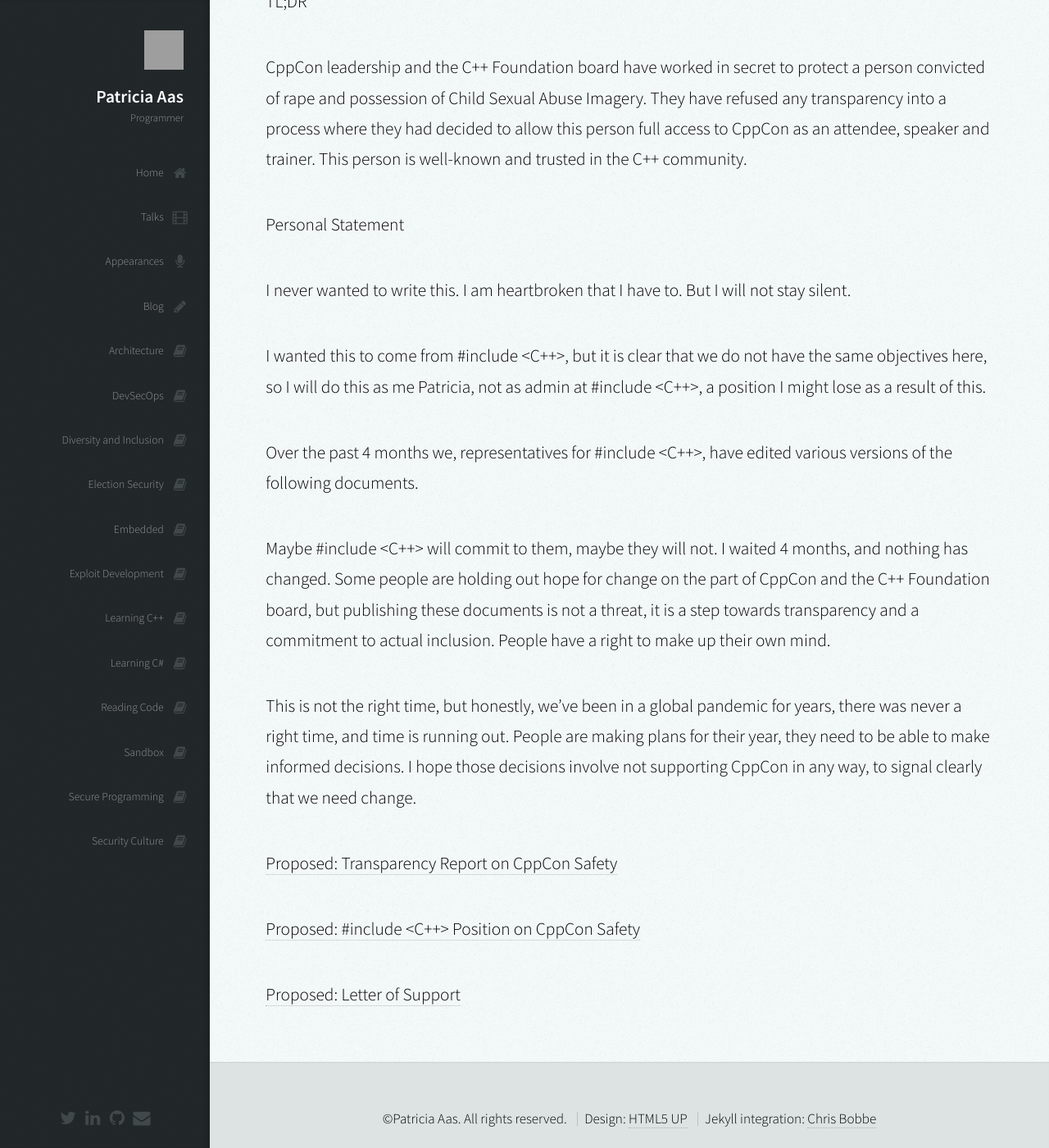
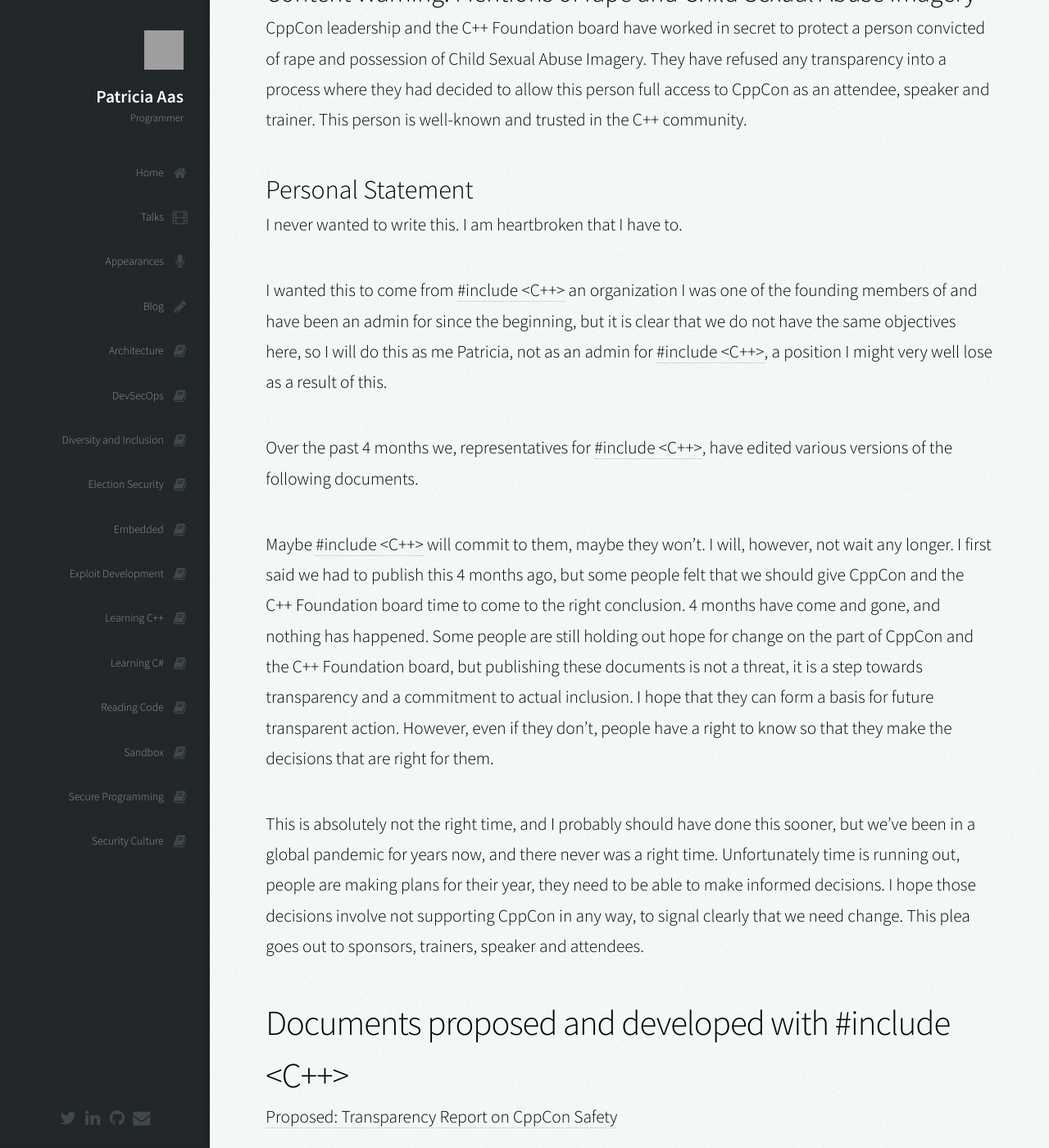
Before and after one commit to patricia-gallardo/patricia-gallardo.github.io, a Jekyll site: the page built from _posts/2022-03-08-cppcon.md, in a window 1280 px wide and 1400 px high, scrolled down 374 px. Shown: the whole window at 82% size. Built offline with Jekyll 4.4.1, drawn with Linux system fonts in a browser that asks for light colours; nearby versions of some CDN libraries; grey boxes are pictures that could not be loaded.

Commit message:
Updated personal statement

```diff
--- a/_posts/2022-03-08-cppcon.md
+++ b/_posts/2022-03-08-cppcon.md
@@ -9,34 +9,47 @@
 - /cppcon/
 ---
 
-Content Warning: Mentions of rape and Child Sexual Abuse Imagery
+## TL;DR
 
-TL;DR
+### Content Warning: Mentions of rape and Child Sexual Abuse Imagery
 
 CppCon leadership and the C++ Foundation board have worked in secret to protect a person convicted of rape and possession of
 Child Sexual Abuse Imagery. They have refused any transparency into a process where they had decided to allow this person
 full access to CppCon as an attendee, speaker and trainer. This person is well-known and trusted in the C++ community.
 
-Personal Statement
+### Personal Statement
 
-I never wanted to write this. I am heartbroken that I have to. But I will not stay silent.
+I never wanted to write this. I am heartbroken that I have to.
 
-I wanted this to come from #include <C++>, but it is clear that we do not have the same objectives here, so I will do
-this as me Patricia, not as admin at #include <C++>, a position I might lose as a result of this.
+I wanted this to come from [#include <C++>][1] an organization I was one of the founding members of and have been an
+admin for since the beginning, but it is clear that we do not have the same objectives here, so I will do this as me
+Patricia, not as an admin for [#include <C++>][1], a position I might very well lose as a result of this.
 
-Over the past 4 months we, representatives for #include <C++>, have edited various versions of the following documents.
+Over the past 4 months we, representatives for [#include <C++>][1], have edited various versions of the following
+documents.
 
-Maybe #include <C++> will commit to them, maybe they will not. I waited 4 months, and nothing has changed. Some people are
-holding out hope for change on the part of CppCon and the C++ Foundation board, but publishing these documents is not a
-threat, it is a step towards transparency and a commitment to actual inclusion. People have a right to make up their own
-mind.
+Maybe [#include <C++>][1] will commit to them, maybe they won't. I will, however, not wait any longer. I first said we
+had to publish this 4 months ago, but some people felt that we should give CppCon and the C++ Foundation board time to
+come to the right conclusion. 4 months have come and gone, and nothing has happened. Some people are still holding out
+hope for change on the part of CppCon and the C++ Foundation board, but publishing these documents is not a threat, it
+is a step towards transparency and a commitment to actual inclusion. I hope that they can form a basis for future
+transparent action. However, even if they don't, people have a right to know so that they make the decisions that are
+right for them.
 
-This is not the right time, but honestly, we've been in a global pandemic for years, there was never a right time, and
-time is running out. People are making plans for their year, they need to be able to make informed decisions. I hope
-those decisions involve not supporting CppCon in any way, to signal clearly that we need change.
+This is absolutely not the right time, and I probably should have done this sooner, but we've been in a global pandemic
+for years now, and there never was a right time. Unfortunately time is running out, people are making plans for their
+year, they need to be able to make informed decisions. I hope those decisions involve not supporting CppCon in any way,
+to signal clearly that we need change. This plea goes out to sponsors, trainers, speaker and attendees.
 
-[Proposed: Transparency Report on CppCon Safety](/2022/03/08/proposed-cppcon_safety__transparency_report.html)
+## Documents proposed and developed with #include <C++>
 
-[Proposed: #include <C++> Position on CppCon Safety](/2022/03/08/proposed-cppcon_safety__include_cpp_position.html)
+[Proposed: Transparency Report on CppCon Safety][2]
 
-[Proposed: Letter of Support](/2022/03/08/proposed-cppcon_safety__letter_of_support.html)
+[Proposed: #include <C++> Position on CppCon Safety][3]
+
+[Proposed: Letter of Support][4]
+
+[1]: https://www.includecpp.org/
+[2]: /2022/03/08/proposed-cppcon_safety__transparency_report.html
+[3]: /2022/03/08/proposed-cppcon_safety__include_cpp_position.html
+[4]: /2022/03/08/proposed-cppcon_safety__letter_of_support.html
```
